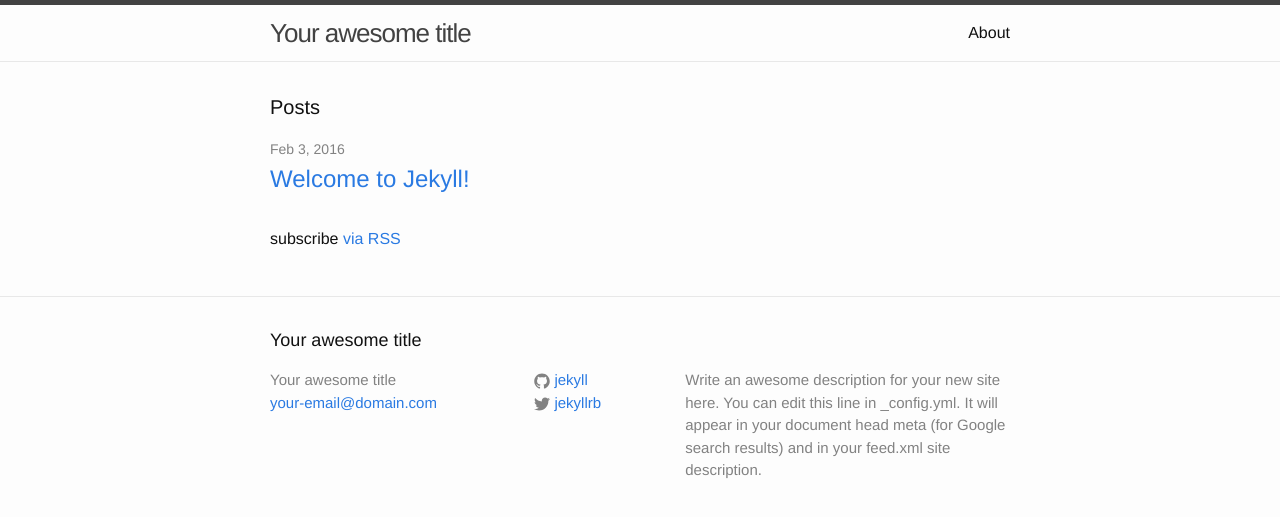
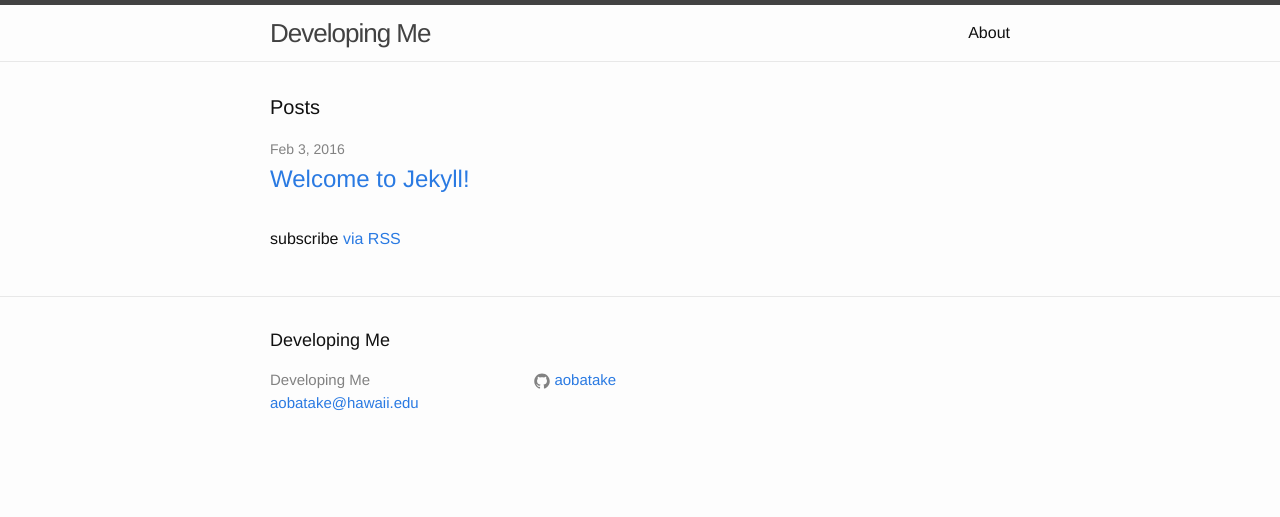
Before and after one commit to aobatake/aobatake.github.io, a Jekyll site: the page built from index.html, in a window 1280 px wide. Shown: the top 517 px of the page. Built offline with Jekyll 4.4.1, drawn with Linux system fonts in a browser that asks for light colours.

Commit message:
Updated config

```diff
--- a/_config.yml
+++ b/_config.yml
@@ -6,16 +6,13 @@
 # 'jekyll serve'. If you change this file, please restart the server process.
 
 # Site settings
-title: Your awesome title
-email: your-email@domain.com
+title: Developing Me
+email: aobatake@hawaii.edu
 description: > # this means to ignore newlines until "baseurl:"
-  Write an awesome description for your new site here. You can edit this
-  line in _config.yml. It will appear in your document head meta (for
-  Google search results) and in your feed.xml site description.
 baseurl: "" # the subpath of your site, e.g. /blog
-url: "http://yourdomain.com" # the base hostname & protocol for your site
-twitter_username: jekyllrb
-github_username:  jekyll
+url: "http://aobatake.github.io" # the base hostname & protocol for your site
+twitter_username:
+github_username:  aobatake
 
 # Build settings
 markdown: kramdown
```
